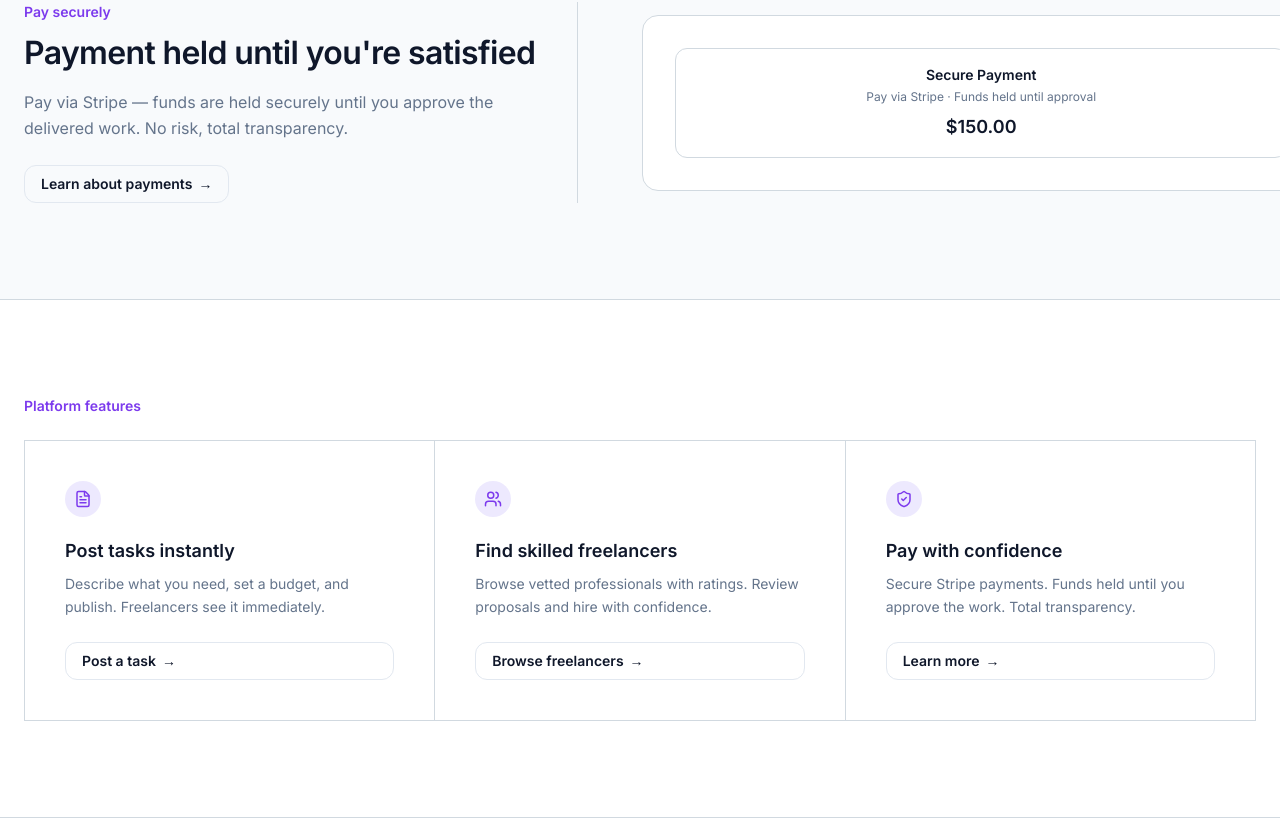
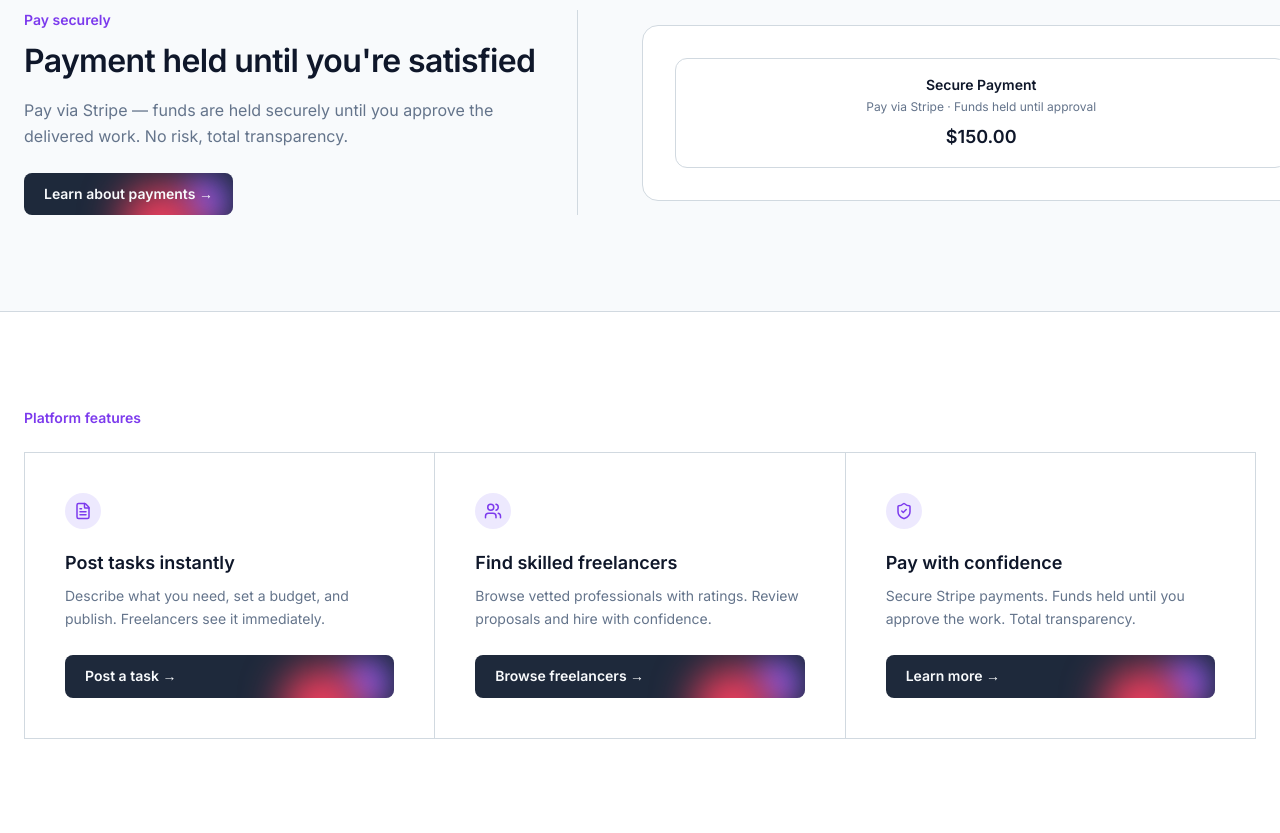
Before and after one commit to fahimuntasin/skillswap-client, a Next.js app: page / in a window 1280 px wide. Shown: the part 1947-2780 px from the top of the page. Built offline with nearby package versions, Linux system fonts and the light colour scheme.

Commit message:
style: glow blur-circle link buttons for Learn More / Browse actions

```diff
--- a/src/app/globals.css
+++ b/src/app/globals.css
@@ -156,5 +156,59 @@
   transform: scale(1);
 }
 
-/* Section divider */
-.vl { border-left: 1px solid #E2E8F0; }
+/* ===== GLOW LINK BUTTON ===== */
+.btn-glow {
+  position: relative;
+  display: inline-flex;
+  align-items: center;
+  gap: 0.4em;
+  background: #1e293b;
+  color: #f8fafc;
+  font-size: 14px;
+  font-weight: 600;
+  padding: 10px 20px;
+  border-radius: 8px;
+  border: 0;
+  overflow: hidden;
+  text-decoration: none;
+  transition: all 0.5s;
+}
+.btn-glow::before {
+  content: "";
+  position: absolute;
+  width: 48px;
+  height: 48px;
+  right: 4px;
+  top: 4px;
+  z-index: 0;
+  background: #8b5cf6;
+  border-radius: 50%;
+  filter: blur(16px);
+  transition: all 0.5s;
+}
+.btn-glow::after {
+  content: "";
+  position: absolute;
+  width: 80px;
+  height: 80px;
+  right: 32px;
+  top: 12px;
+  z-index: 0;
+  background: #f43f5e;
+  border-radius: 50%;
+  filter: blur(20px);
+  transition: all 0.5s;
+}
+.btn-glow:hover {
+  color: #fda4af;
+  border-color: #fda4af;
+}
+.btn-glow:hover::before {
+  right: 48px;
+  bottom: -32px;
+  box-shadow: 20px 20px 20px 30px #a21caf;
+}
+.btn-glow:hover::after {
+  right: -32px;
+}
+.btn-glow span { position: relative; z-index: 1; }
--- a/src/components/home/sections/CtaBanner.tsx
+++ b/src/components/home/sections/CtaBanner.tsx
@@ -14,10 +14,7 @@ export function CtaBanner() {
         <p className="mt-3 text-base text-[#64748B] max-w-[480px] mx-auto">Join thousands of clients and freelancers already using SkillSwap.</p>
         <div className="mt-8 flex flex-wrap items-center justify-center gap-4">
           <Link href="/register" className="btn-glossy">Get Started <span>→</span></Link>
-          <Link href="/tasks" className="group inline-flex items-center gap-1.5 rounded-lg border border-[#E2E8F0] px-6 py-3 text-sm font-semibold text-[#0F172A] transition-all duration-200 hover:border-[#CBD5E1] hover:bg-[#F8FAFC]">
-            Browse Tasks
-            <span className="transition-transform duration-200 group-hover:translate-x-0.5">→</span>
-          </Link>
+          <Link href="/tasks" className="btn-glow"><span>Browse Tasks →</span></Link>
         </div>
       </div>
     </section>
--- a/src/components/home/sections/FeatureCards.tsx
+++ b/src/components/home/sections/FeatureCards.tsx
@@ -25,9 +25,8 @@ export function FeatureCards() {
               </div>
               <h3 className="text-lg font-semibold text-[#0F172A]">{card.title}</h3>
               <p className="mt-2 flex-1 text-sm leading-relaxed text-[#64748B]">{card.desc}</p>
-              <Link href={card.href} className="group mt-6 inline-flex items-center gap-1.5 rounded-lg border border-[#E2E8F0] px-4 py-2 text-sm font-semibold text-[#0F172A] transition-all duration-200 hover:border-[#0F172A] hover:bg-[#F8FAFC]">
-                {card.link}
-                <span className="transition-transform duration-200 group-hover:translate-x-0.5">→</span>
+              <Link href={card.href} className="btn-glow mt-6">
+                <span>{card.link} →</span>
               </Link>
             </div>
           ))}
--- a/src/components/home/sections/FeatureRows.tsx
+++ b/src/components/home/sections/FeatureRows.tsx
@@ -44,9 +44,8 @@ function FeatureRow({ f, i }: { f: typeof features[0]; i: number }) {
           <p className="mb-3 text-sm font-semibold text-[#7C3AED]">{f.tag}</p>
           <h2 className="text-[32px] font-bold text-[#0F172A] tracking-[-0.02em] leading-[1.2]">{f.title}</h2>
           <p className="mt-4 text-base leading-relaxed text-[#64748B] max-w-[480px]">{f.desc}</p>
-          <Link href={f.href} className="group mt-6 inline-flex items-center gap-1.5 rounded-lg border border-[#E2E8F0] px-4 py-2 text-sm font-semibold text-[#0F172A] transition-all duration-200 hover:border-[#0F172A] hover:bg-[#F8FAFC]">
-            {f.link}
-            <span className="transition-transform duration-200 group-hover:translate-x-0.5">→</span>
+          <Link href={f.href} className="btn-glow mt-6">
+            <span>{f.link} →</span>
           </Link>
         </div>
         <div className={`rounded-xl border border-[#d1d9e0] bg-white p-8 ${f.reverse ? "lg:order-1" : ""}`}>
```
